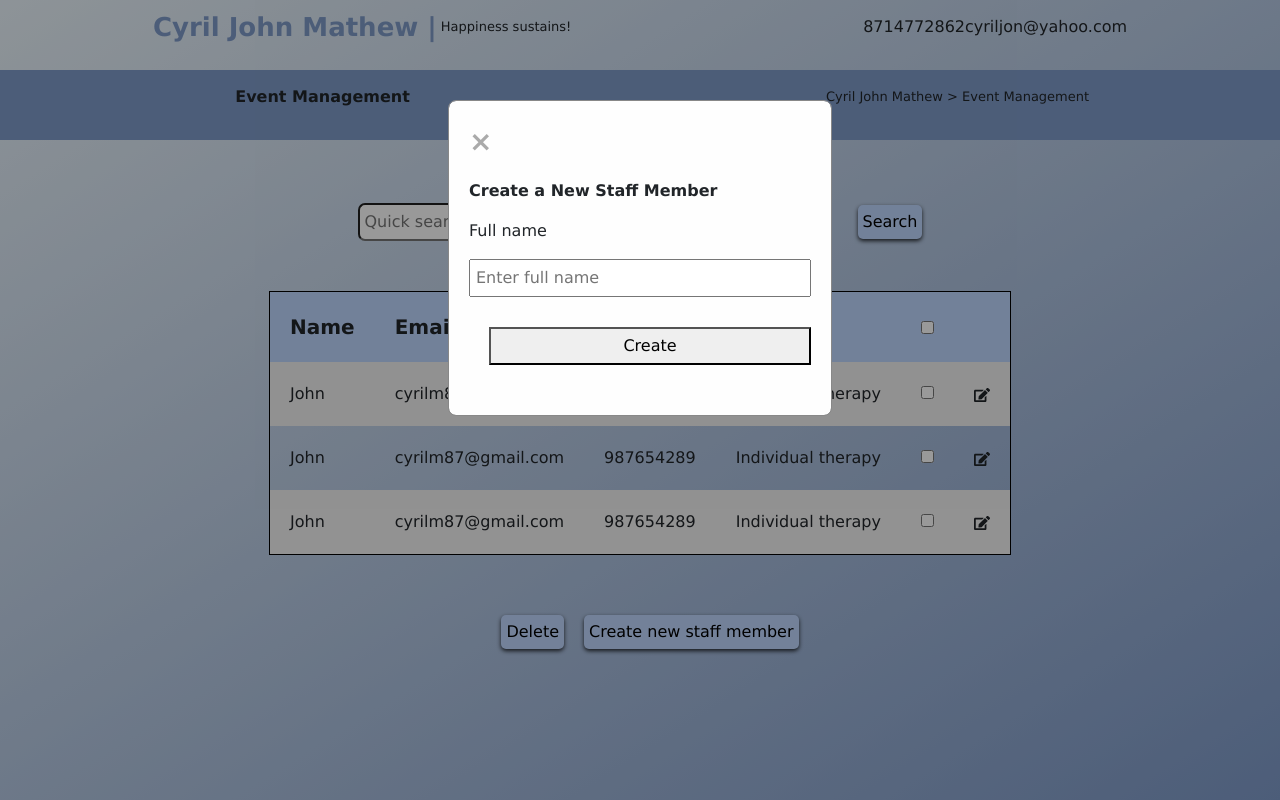
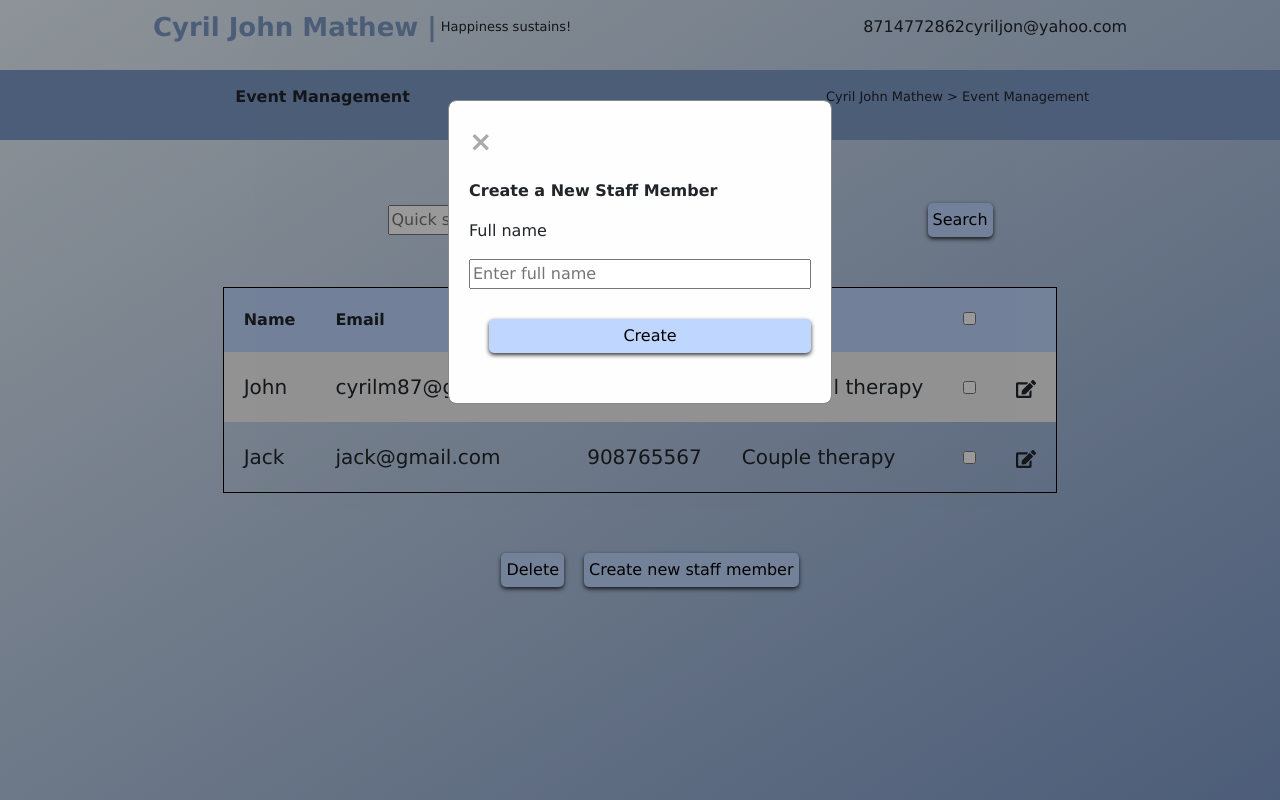
Before and after one commit to nithish-kumar22/CyrilFrontend, a React (Create React App) app: page /staff in a window 1280 px wide. Both pictures are taken after a click on the button "Create new staff member". Built offline with nearby package versions, Linux system fonts and the light colour scheme.

Commit message:
Added anims

```diff
--- a/src/CSS/Services.css
+++ b/src/CSS/Services.css
@@ -12,7 +12,12 @@
 
 #add-services {
     margin-left: 20px;
-    animation: search 2s ease-in-out forwards;
+
+}
+
+#search-services {
+  margin-left: 20px;
+  animation: search 2s ease-in-out forwards;
 
 }
 
@@ -32,9 +37,10 @@
     margin: 0 0 1rem 0;
     border-bottom: 1px solid black;
     text-align: center;
+
   }
   #service-table tr:nth-child(even) td{
-    background: #f2f2f2;
+    background-color: #f2f2f2;
   }
   #service-table td {
     border: none;
@@ -58,6 +64,15 @@
 
   #edit-service-btn {
     margin-top: 10px;
+  }
+
+  @keyframes fadeIn {
+    from {opacity: 0;}
+    to {opacity: 1;}
+  }
+
+  .fadeInAnim {
+    animation: fadeIn 2s ease-in-out forwards;
   }
 
 @media only screen and (max-width: 600px) {
--- a/src/screens/SendEmail.js
+++ b/src/screens/SendEmail.js
@@ -5,9 +5,29 @@ import { FaEdit } from "react-icons/fa";
 import $ from "jquery";
 
 export default class SendEmail extends React.Component {
-  // constructor(props) {
-  //   super(props);
-  // }
+  constructor(props) {
+    super(props);
+    this.state = {
+      emailData: [
+        {
+          receiver: "abc@gmail.com",
+          desc: "Appointment approved to customer",
+          status: "Enabled",
+        },
+        {
+          receiver: "xyz@gmail.com",
+          desc: "Appointment approved to customer",
+          status: "Failed",
+        },
+        {
+          receiver: "cba@gmail.com",
+          desc: "Appointment approved to customer",
+          status: "Enables",
+        },
+      ],
+      filteredData: [],
+    };
+  }
 
   componentDidMount() {
     $("#email-table tr").hide();
@@ -25,6 +45,21 @@ export default class SendEmail extends React.Component {
     } else {
       content.style.height = "100vh";
     }
+
+    document
+      .getElementById("email-search")
+      .addEventListener("keyup", function (event) {
+        if (event.key === "Enter") {
+          var searchTerm = document.getElementById("email-search").value;
+
+          const filteredData = this.state.emailData.filter((row) => {
+            return row.receiver
+              .toLowerCase()
+              .includes(searchTerm.toLowerCase());
+          });
+          this.setState({ filteredData: filteredData });
+        }
+      });
   }
 
   editRow = (event) => {
@@ -141,9 +176,10 @@ export default class SendEmail extends React.Component {
 
           <div id="email-filter-div">
             <input
-              id="quick-search"
+              id="email-search"
               type="text"
-              placeholder="Quick Search Customer"
+              placeholder="Quick Search Notification"
+              style={{ animation: "search-btn 2s ease-in-out forwards" }}
             />
             <button
               className="att-btn"
@@ -179,10 +215,14 @@ export default class SendEmail extends React.Component {
               </th>
               <th></th>
             </tr>
+
+            {this.state.filteredData.length > 0
+              ? this.state.filteredData.map((val, key) => {
+                  return (
                     <tr>
-              <td>abc@gmail.com</td>
-              <td>Appointment approval to customer</td>
-              <td>Enabled</td>
+                      <td>{val.receiver}</td>
+                      <td>{val.desc}</td>
+                      <td>{val.status}</td>
                       <td>
                         <input
                           type="checkbox"
@@ -201,10 +241,14 @@ export default class SendEmail extends React.Component {
                         />
                       </td>
                     </tr>
+                  );
+                })
+              : this.state.emailData.map((val, key) => {
+                  return (
                     <tr>
-              <td>xyz@gmail.com</td>
-              <td>Appointment approval to customer</td>
-              <td>Enabled</td>
+                      <td>{val.receiver}</td>
+                      <td>{val.desc}</td>
+                      <td>{val.status}</td>
                       <td>
                         <input
                           type="checkbox"
@@ -223,28 +267,8 @@ export default class SendEmail extends React.Component {
                         />
                       </td>
                     </tr>
-            <tr>
-              <td>abc@gmail.com</td>
-              <td>Appointment approval to customer</td>
-              <td>Enabled</td>
-              <td>
-                <input
-                  type="checkbox"
-                  name="check"
-                  className="servicecheckbox"
-                />
-                &nbsp;
-              </td>
-              <td>
-                <FaEdit
-                  className="edit"
-                  size={20}
-                  color="#000"
-                  style={{ cursor: "pointer" }}
-                  onClick={(event) => this.editRow(event)}
-                />
-              </td>
-            </tr>
+                  );
+                })}
           </table>
         </div>
         <div
--- a/src/screens/Services.js
+++ b/src/screens/Services.js
@@ -1,8 +1,32 @@
 import React from "react";
+import ReactDOM from "react-dom";
+
 import "../CSS/Services.css";
 import { FaEdit } from "react-icons/fa";
 
 export default class Services extends React.Component {
+  constructor(props) {
+    super(props);
+    this.state = {
+      title: "",
+      serviceData: [
+        {
+          title: "Individual therapy",
+          category: "Small",
+          duration: "20.00min",
+          price: "$20",
+        },
+        {
+          title: "Couple therapy",
+          category: "Large",
+          duration: "30.00min",
+          price: "$40",
+        },
+      ],
+      filteredData: [],
+    };
+  }
+
   componentDidMount() {
     const content = document.getElementById("container");
     const viewportHeight = window.innerHeight;
@@ -18,6 +42,21 @@ export default class Services extends React.Component {
     console.log(event.target.parentNode.parentNode.closest("tr").rowIndex);
     var extra = document.getElementById("extraModal");
     extra.style.display = "block";
+
+    var title = document.getElementById("service-modal-title");
+    var category = document.getElementById("category-service-modal");
+    var provider = document.getElementById("service-provier");
+    var duration = document.getElementById("service-duration");
+    var price = document.getElementById("service-price");
+
+    var table = document.getElementById("service-table");
+    var id = event.target.parentNode.parentNode.rowIndex;
+
+    title.value = table.rows[id].cells[0].innerHTML;
+    category.value = table.rows[id].cells[1].innerHTML;
+    //provider.value = table.rows[id].cells[3].innerHTML;
+    duration.value = table.rows[id].cells[2].innerHTML;
+    price.value = table.rows[id].cells[3].innerHTML;
   };
 
   closeEditModal = () => {
@@ -26,8 +65,55 @@ export default class Services extends React.Component {
   };
 
   createService = () => {
-    var serviceTitle = document.getElementById("service-title");
-    alert(serviceTitle.value);
+    var serviceTitle = document.getElementById("service-title-modal");
+    var table = document.getElementById("service-table");
+
+    var row = table.insertRow(table.rows.length);
+
+    row.className = "fadeInAnim";
+
+    var cell1 = row.insertCell(0);
+    var cell2 = row.insertCell(1);
+    var cell3 = row.insertCell(2);
+    var cell4 = row.insertCell(3);
+    var cell5 = row.insertCell(4);
+    var cell6 = row.insertCell(5);
+
+    cell1.innerHTML = serviceTitle.value;
+    cell2.innerHTML = "";
+    cell3.innerHTML = "";
+    cell4.innerHTML = "";
+    cell5.innerHTML = ` <input
+    type="checkbox"
+    name="check"
+    class="servicecheckbox"
+  />`;
+    ReactDOM.render(
+      <FaEdit
+        class="edit"
+        size={20}
+        color="#000"
+        style={{ cursor: "pointer" }}
+        onClick={(event) => this.editRow(event)}
+      />,
+      cell6
+    );
+
+    // this.setState((prevState) => ({
+    //   serviceData: [...prevState.data, { title: serviceTitle.value }],
+    // }));
+  };
+
+  filterTable = () => {
+    var searchTerm = document.getElementById("service-search").value;
+    var staffcat = document.getElementById("service-categories").value;
+    const filteredData = this.state.serviceData.filter((row) => {
+      return (
+        row.title.toLowerCase().includes(searchTerm.toLowerCase()) &&
+        row.category.toLowerCase().includes(staffcat.toLowerCase())
+      );
+    });
+    this.setState({ filteredData: filteredData });
   };
 
   getHeaderCB = () => {
@@ -45,10 +131,21 @@ export default class Services extends React.Component {
   delete = () => {
     var checkbox = document.getElementsByClassName("servicecheckbox");
     var table = document.getElementById("service-table");
+
+    for (let i = 1; i < checkbox.length; i++) {
+      if (checkbox[i].checked) {
+        table.rows[i].className = "fadeOut";
+
+        setTimeout(() => {
+          table.rows[i].remove();
+        }, 2000);
+      }
+    }
+
     for (let i = 0; i < checkbox.length; i++) {
       if (checkbox[i].checked) {
         for (let j = 0; j < table.rows[i].cells.length - 1; j++) {
-          alert(table.rows[i + 1].cells[j].innerHTML);
+          //alert(table.rows[i + 1].cells[j].innerHTML);
         }
       }
     }
@@ -106,16 +203,24 @@ export default class Services extends React.Component {
 
           <div id="service-filter">
             <input
-              id="quick-search"
+              id="service-search"
               type="text"
               placeholder="Quick Search services"
+              style={{ animation: "search-btn 2s ease-in-out forwards" }}
             />
+            <input
+              id="service-categories"
+              type="text"
+              placeholder="Categories"
+              style={{ animation: "search 2s ease-in-out forwards" }}
+            />
+
             <button
               className="att-btn"
-              id="add-services"
-              onClick={() => this.openModal()}
+              id="search-services"
+              onClick={() => this.filterTable()}
             >
-              Add services
+              Search
             </button>
           </div>
         </div>
@@ -138,6 +243,7 @@ export default class Services extends React.Component {
               <th>Price</th>
               <th>
                 <input
+                  className="servicecheckbox"
                   type="checkbox"
                   name="check"
                   id="headercheckbox"
@@ -146,11 +252,14 @@ export default class Services extends React.Component {
               </th>
               <th></th>
             </tr>
+            {this.state.filteredData.length > 0
+              ? this.state.filteredData.map((val, key) => {
+                  return (
                     <tr>
-              <td>Individual Theraphy</td>
-              <td>Small</td>
-              <td>20.00 min</td>
-              <td>$ 20.00 </td>
+                      <td>{val.title}</td>
+                      <td>{val.category}</td>
+                      <td>{val.duration}</td>
+                      <td>{val.price}</td>
                       <td>
                         <input
                           type="checkbox"
@@ -169,11 +278,15 @@ export default class Services extends React.Component {
                         />
                       </td>
                     </tr>
+                  );
+                })
+              : this.state.serviceData.map((val, key) => {
+                  return (
                     <tr>
-              <td>Couple Theraphy</td>
-              <td>Small</td>
-              <td>30.00 min</td>
-              <td>$ 60.00 </td>
+                      <td>{val.title}</td>
+                      <td>{val.category}</td>
+                      <td>{val.duration}</td>
+                      <td>{val.price}</td>
                       <td>
                         <input
                           type="checkbox"
@@ -192,29 +305,8 @@ export default class Services extends React.Component {
                         />
                       </td>
                     </tr>
-            <tr>
-              <td>Individual Theraphy</td>
-              <td>Large</td>
-              <td>50.00 min</td>
-              <td>$ 70.00 </td>
-              <td>
-                <input
-                  type="checkbox"
-                  name="check"
-                  className="servicecheckbox"
-                />
-                &nbsp;
-              </td>
-              <td>
-                <FaEdit
-                  className="edit"
-                  size={20}
-                  color="#000"
-                  style={{ cursor: "pointer" }}
-                  onClick={(event) => this.editRow(event)}
-                />
-              </td>
-            </tr>
+                  );
+                })}
           </table>
         </div>
         <div
@@ -234,6 +326,13 @@ export default class Services extends React.Component {
             >
               Delete
             </button>
+            <button
+              className="att-btn"
+              id="add-services"
+              onClick={() => this.openModal()}
+            >
+              Add services
+            </button>
           </div>
         </div>
         <div id="myModal" class="modal">
@@ -245,14 +344,18 @@ export default class Services extends React.Component {
               <div>
                 <p>Title</p>
                 <input
-                  id="service-title"
+                  id="service-title-modal"
                   type="text"
                   placeholder="Enter title"
                 />
               </div>
             </div>
 
-            <button onClick={() => this.createService()} id="create-service">
+            <button
+              className="att-btn"
+              onClick={() => this.createService()}
+              id="create-service"
+            >
               Create
             </button>
           </div>
--- a/src/screens/Staff.js
+++ b/src/screens/Staff.js
@@ -1,5 +1,6 @@
 import React from "react";
 import "../CSS/Staff.css";
+import ReactDOM from "react-dom";
 import { FaEdit } from "react-icons/fa";
 import { FaUserCircle } from "react-icons/fa";
 
@@ -12,6 +13,22 @@ export default class Staff extends React.Component {
         { services: "Individual therapy", price: "$19" },
         { services: "Couple therapy", price: "$19" },
       ],
+      staffData: [
+        {
+          name: "John",
+          email: "cyrilm87@gmail.com",
+          phone: "908765567",
+          services: "Individual therapy",
+        },
+        {
+          name: "Jack",
+          email: "jack@gmail.com",
+          phone: "908765567",
+          services: "Couple therapy",
+        },
+      ],
+      filteredData: [],
+      searchTerm: "",
     };
   }
 
@@ -107,13 +124,36 @@ export default class Staff extends React.Component {
   deletestaff = () => {
     var checkbox = document.getElementsByClassName("staffcheckbox");
     var table = document.getElementById("staff-table");
+
+    for (let i = 1; i < checkbox.length; i++) {
+      if (checkbox[i].checked) {
+        table.rows[i].className = "fadeOut";
+
+        setTimeout(() => {
+          table.rows[i].remove();
+        }, 2000);
+      }
+    }
+
     for (let i = 0; i < checkbox.length; i++) {
       if (checkbox[i].checked) {
         for (let j = 0; j < table.rows[i].cells.length - 1; j++) {
-          alert(table.rows[i].cells[j].innerHTML);
+          //alert(table.rows[i].cells[j].innerHTML);
         }
       }
     }
+  };
+
+  filterTable = () => {
+    var searchTerm = document.getElementById("staff-search").value;
+    var staffcat = document.getElementById("staff-categories").value;
+    const filteredData = this.state.staffData.filter((row) => {
+      return (
+        row.name.toLowerCase().includes(searchTerm.toLowerCase()) &&
+        row.services.toLowerCase().includes(staffcat.toLowerCase())
+      );
+    });
+    this.setState({ filteredData: filteredData });
   };
 
   openContent = (evt, tabName) => {
@@ -167,29 +207,45 @@ export default class Staff extends React.Component {
   };
 
   createStaff = () => {
-    var table = document.getElementById("table");
-
-    var row = table.insertRow(-1);
-
-    var fullnamecell = row.insertCell(0);
-
-    //var editBtn = row.insertCell(1);
-    // ReactDOM.render(
-    //   <FaEdit
-    //     style={{ cursor: "pointer" }}
-    //     onClick={() => this.openExtraModal()}
-    //   />,
-    //   editBtn
-    // );
-    // editBtn.innerHTML = (
-
-    // );
-
     var modal = document.getElementById("myModal");
     modal.style.display = "none";
-    var name = document.getElementById("full-name");
-    fullnamecell.innerHTML = `<p>${name.value}</p>`;
-    name.value = "";
+
+    var table = document.getElementById("staff-table");
+    var fullname = document.getElementById("staff-full-name");
+    var row = table.insertRow(table.rows.length);
+
+    row.className = "fadeInAnim";
+
+    var cell1 = row.insertCell(0);
+    var cell2 = row.insertCell(1);
+    var cell3 = row.insertCell(2);
+    var cell4 = row.insertCell(3);
+    var cell5 = row.insertCell(4);
+    var cell6 = row.insertCell(5);
+
+    cell1.innerHTML = fullname.value;
+    cell2.innerHTML = "";
+    cell3.innerHTML = "";
+    cell4.innerHTML = "";
+    cell5.innerHTML = ` <input
+      type="checkbox"
+      name="check"
+      class="staffcheckbox"
+    />`;
+    ReactDOM.render(
+      <FaEdit
+        class="edit"
+        size={20}
+        color="#000"
+        style={{ cursor: "pointer" }}
+        onClick={(event) => this.editRow(event)}
+      />,
+      cell6
+    );
+
+    // this.setState((prevState) => ({
+    //   staffData: [...prevState.staffData, { name: fullname.value }],
+    // }));
   };
 
   render() {
@@ -234,16 +290,16 @@ export default class Staff extends React.Component {
 
           <div id="staff-filter">
             <input
-              id="search-filter"
+              id="staff-search"
               type="text"
               placeholder="Quick search staff"
             />
-            <input
-              id="categories-filter"
-              type="text"
-              placeholder="Categories"
-            />
-            <button id="staff-search-btn" className="att-btn">
+            <input id="staff-categories" type="text" placeholder="Categories" />
+            <button
+              id="staff-search-btn"
+              className="att-btn"
+              onClick={() => this.filterTable()}
+            >
               Search
             </button>
           </div>
@@ -258,13 +314,14 @@ export default class Staff extends React.Component {
           }}
         >
           <table id="staff-table">
-            <tr style={{ fontSize: "20px" }}>
+            <tr>
               <th>Name</th>
               <th>Email</th>
               <th>Phone</th>
               <th>Services</th>
               <th>
                 <input
+                  className="staffcheckbox"
                   id="headerstaffcheckbox"
                   type="checkbox"
                   name="check"
@@ -273,13 +330,20 @@ export default class Staff extends React.Component {
               </th>
               <th></th>
             </tr>
+            {this.state.filteredData.length > 0
+              ? this.state.filteredData.map((val, key) => {
+                  return (
                     <tr>
-              <td>John</td>
-              <td>cyrilm87@gmail.com</td>
-              <td>987654289</td>
-              <td>Individual therapy</td>
+                      <td>{val.name}</td>
+                      <td>{val.email}</td>
+                      <td>{val.phone}</td>
+                      <td>{val.services}</td>
                       <td>
-                <input type="checkbox" name="check" className="staffcheckbox" />
+                        <input
+                          className="staffcheckbox"
+                          type="checkbox"
+                          name="check"
+                        />
                       </td>
                       <td>
                         <FaEdit
@@ -288,13 +352,21 @@ export default class Staff extends React.Component {
                         />
                       </td>
                     </tr>
-            <tr>
-              <td>John</td>
-              <td>cyrilm87@gmail.com</td>
-              <td>987654289</td>
-              <td>Individual therapy</td>
+                  );
+                })
+              : this.state.staffData.map((val, key) => {
+                  return (
+                    <tr style={{ fontSize: "20px" }}>
+                      <td>{val.name}</td>
+                      <td>{val.email}</td>
+                      <td>{val.phone}</td>
+                      <td>{val.services}</td>
                       <td>
-                <input type="checkbox" name="check" className="staffcheckbox" />
+                        <input
+                          className="staffcheckbox"
+                          type="checkbox"
+                          name="check"
+                        />
                       </td>
                       <td>
                         <FaEdit
@@ -303,21 +375,8 @@ export default class Staff extends React.Component {
                         />
                       </td>
                     </tr>
-            <tr>
-              <td>John</td>
-              <td>cyrilm87@gmail.com</td>
-              <td>987654289</td>
-              <td>Individual therapy</td>
-              <td>
-                <input type="checkbox" name="check" className="staffcheckbox" />
-              </td>
-              <td>
-                <FaEdit
-                  style={{ cursor: "pointer" }}
-                  onClick={(event) => this.editRow(event)}
-                />
-              </td>
-            </tr>
+                  );
+                })}
           </table>
         </div>
         <div
@@ -331,7 +390,7 @@ export default class Staff extends React.Component {
           <button
             className="att-btn"
             id="delete-staff"
-            onclick={() => this.deletestaff()}
+            onClick={() => this.deletestaff()}
           >
             Delete
           </button>
@@ -349,8 +408,16 @@ export default class Staff extends React.Component {
               </p>
               <p style={{ fontWeight: "600" }}>Create a New Staff Member</p>
               <p>Full name</p>
-              <input id="full-name" type="text" placeholder="Enter full name" />
-              <button onClick={() => this.createStaff()} id="create-staff">
+              <input
+                id="staff-full-name"
+                type="text"
+                placeholder="Enter full name"
+              />
+              <button
+                className="att-btn"
+                onClick={() => this.createStaff()}
+                id="create-staff"
+              >
                 Create
               </button>
             </div>
@@ -480,6 +547,7 @@ export default class Staff extends React.Component {
                     </div>
                   </div>
                   <button
+                    className="att-btn"
                     style={{ justifyContent: "center" }}
                     onClick={() => this.addslot()}
                   >
@@ -488,7 +556,9 @@ export default class Staff extends React.Component {
                 </div>
               </div>
 
-              <button id="save-staff">Create</button>
+              <button className="att-btn" id="save-staff">
+                Create
+              </button>
             </div>
           </div>
         </div>
```
Also changed, not shown: src/CSS/Staff.css (+9 -2 lines). Lines whose indentation alone changed are shown as unchanged.
